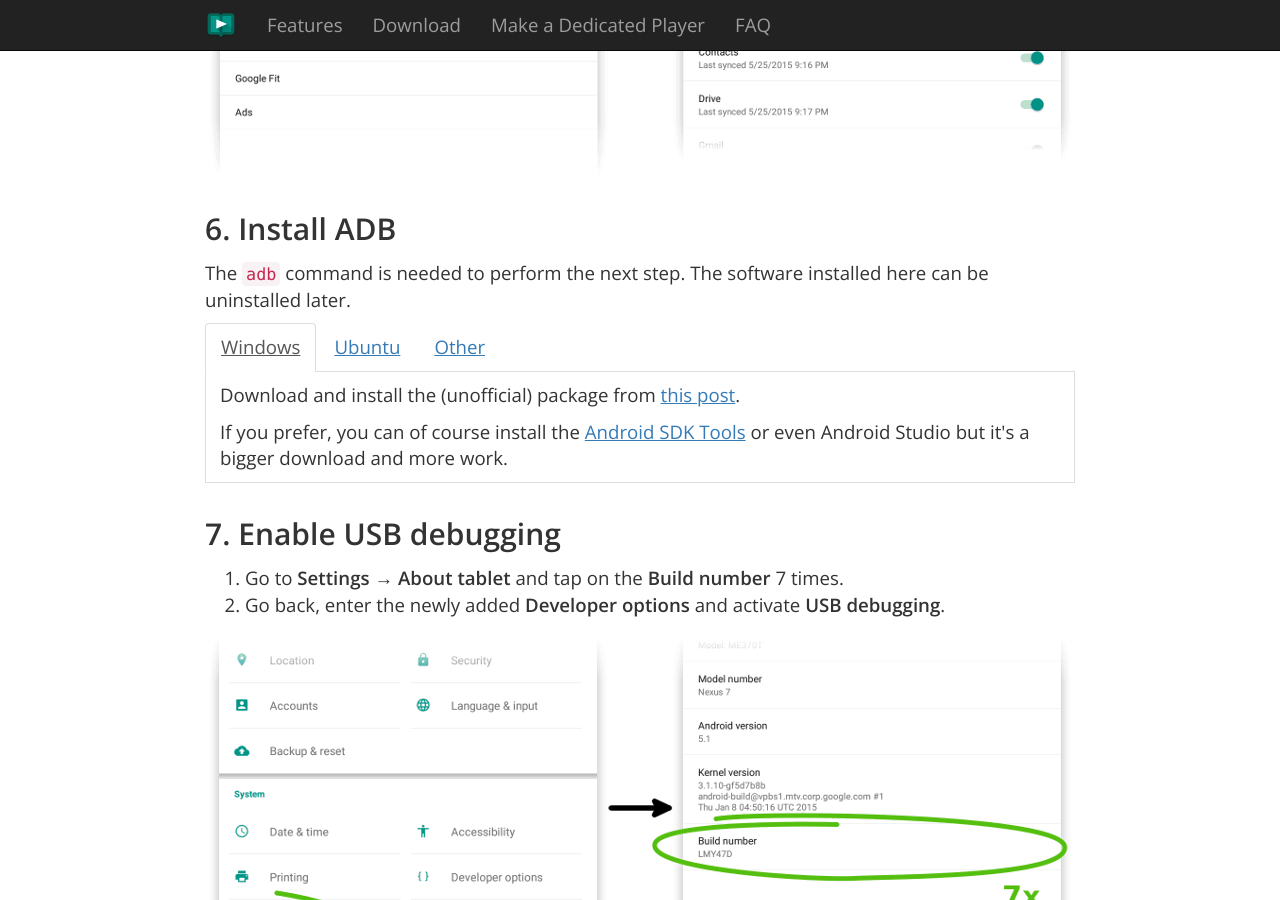
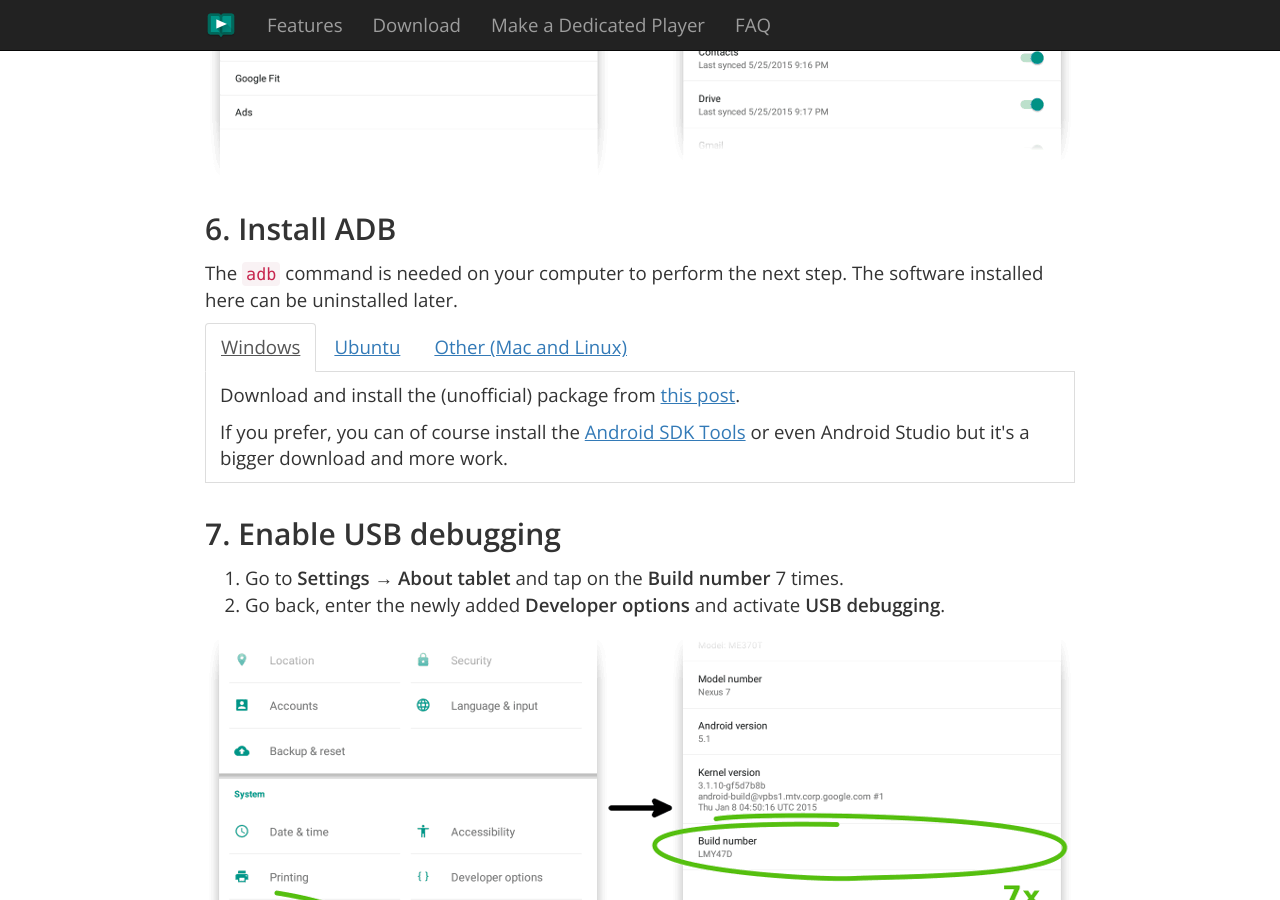
Before and after one commit to msimonides/homerplayer, a Jekyll site: the page built from install-dedicated-steps.html, in a window 1280 px wide and 900 px high, scrolled down 3797 px. Built offline with Jekyll 4.4.1, drawn with Linux system fonts in a browser that asks for light colours; nearby versions of some CDN libraries; comment, search, counter and statistics services are not loaded.

Commit message:
Make the "Install ADB" step instructions more clear.

```diff
--- a/install-dedicated-steps.html
+++ b/install-dedicated-steps.html
@@ -85,14 +85,14 @@
 <h2>6. Install ADB</h2>
 
 <p>
-The <code>adb</code> command is needed to perform the next step. The software installed
-here can be uninstalled later.
+The <code>adb</code> command is needed on your computer to perform the next
+step. The software installed here can be uninstalled later.
 </p>
 
 <ul id="adb-install-tabs" class="nav nav-tabs" data-tabs="adb-install-tab-content">
   <li class="active"><a href="#adb-install-windows" data-toggle="tab">Windows</a></li>
   <li><a href="#adb-install-ubuntu" data-toggle="tab">Ubuntu</a></li>
-  <li><a href="#adb-install-other" data-toggle="tab">Other</a></li>
+  <li><a href="#adb-install-other" data-toggle="tab">Other (Mac and Linux)</a></li>
 </ul>
 <div class="tab-content tab-content-framed">
   <div id="adb-install-windows" class="tab-pane active">
```
